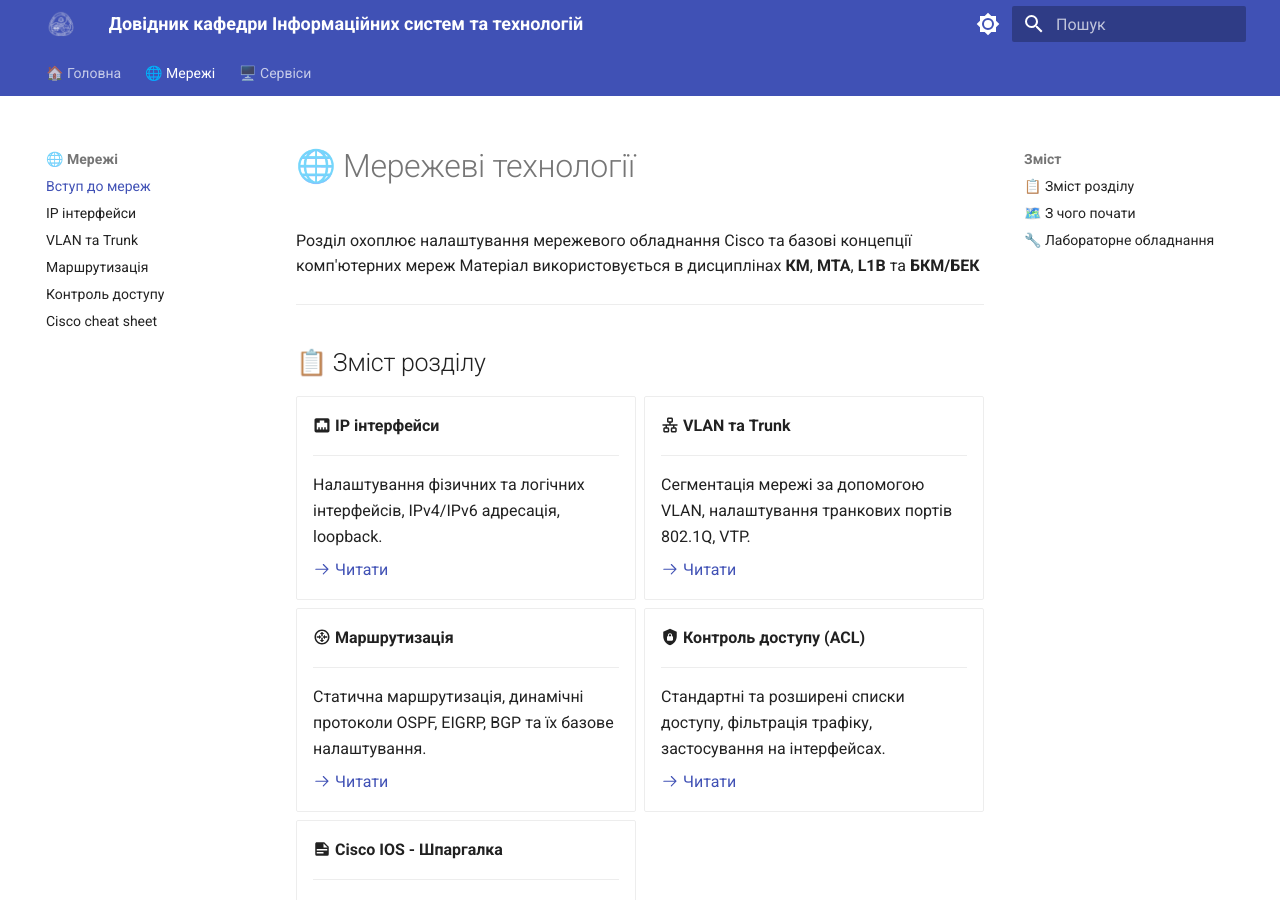
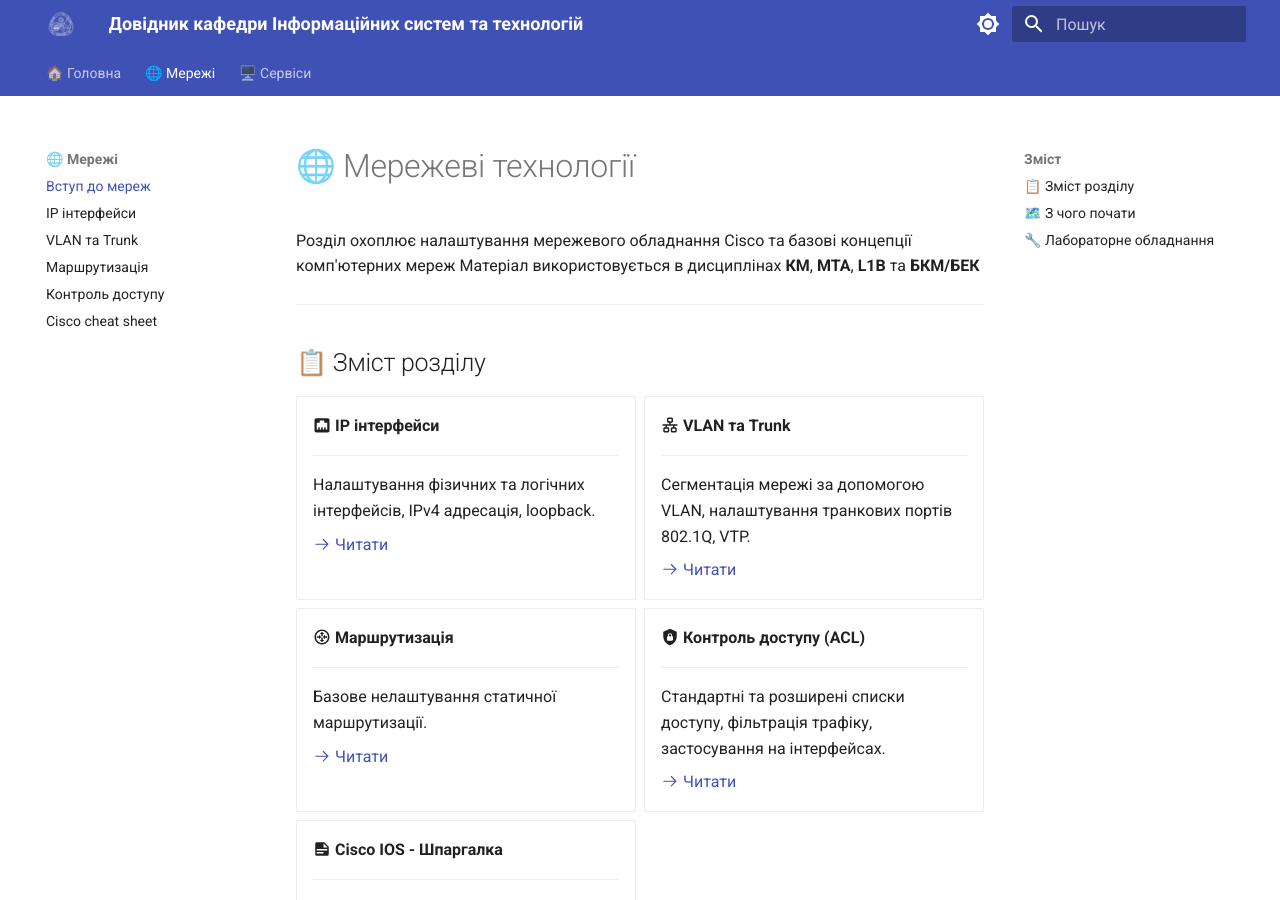
Before and after one commit to left769/21-docs, an MkDocs documentation site: the page built from docs/network-configs/index.md, in a window 1280 px wide and 900 px high. Built offline with MkDocs 1.6.1 and Material for MkDocs 9.7.7, drawn with Linux system fonts in a browser that asks for light colours.

Commit message:
testing features in index-files

```diff
--- a/docs/network-configs/index.md
+++ b/docs/network-configs/index.md
@@ -13,7 +13,7 @@
 
     ---
 
-    Налаштування фізичних та логічних інтерфейсів, IPv4/IPv6 адресація, loopback.
+    Налаштування фізичних та логічних інтерфейсів, IPv4 адресація, loopback.
 
     [:octicons-arrow-right-24: Читати](IP-interfaces.md)
 
@@ -29,7 +29,7 @@
 
     ---
 
-    Статична маршрутизація, динамічні протоколи OSPF, EIGRP, BGP та їх базове налаштування.
+    Базове нелаштування статичної маршрутизації.
 
     [:octicons-arrow-right-24: Читати](routing.md)
 
```
Also changed, not shown: docs/server-services/index.md (+14 -2 lines).
